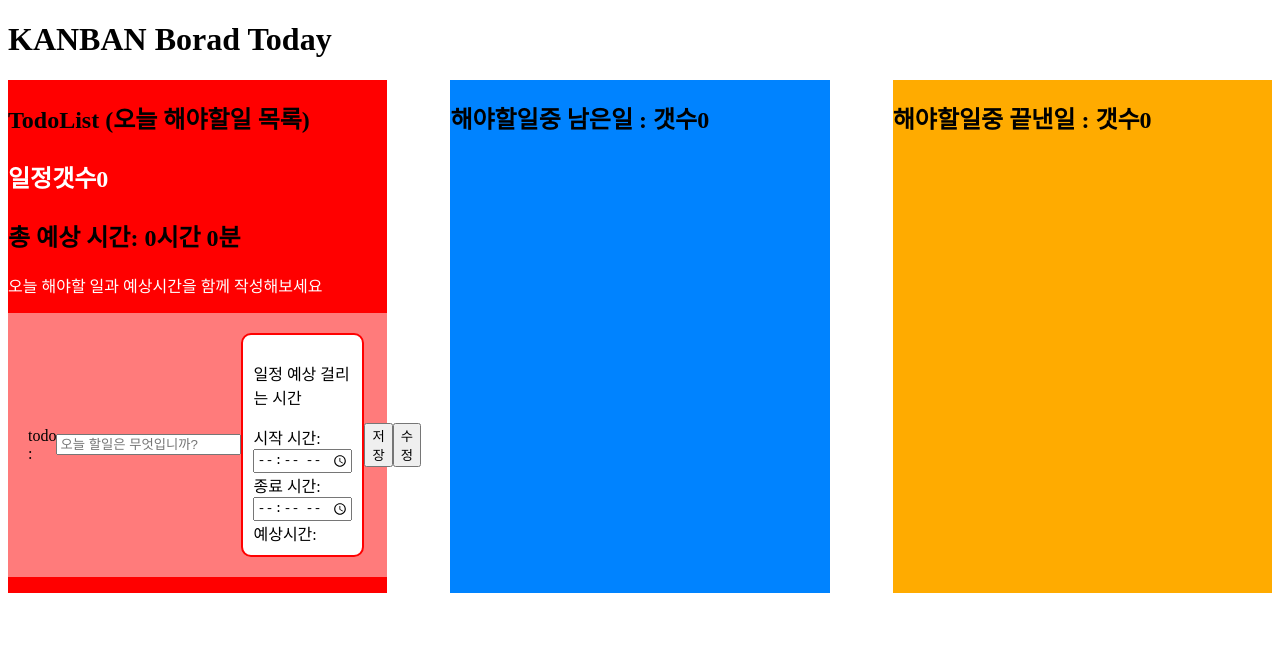
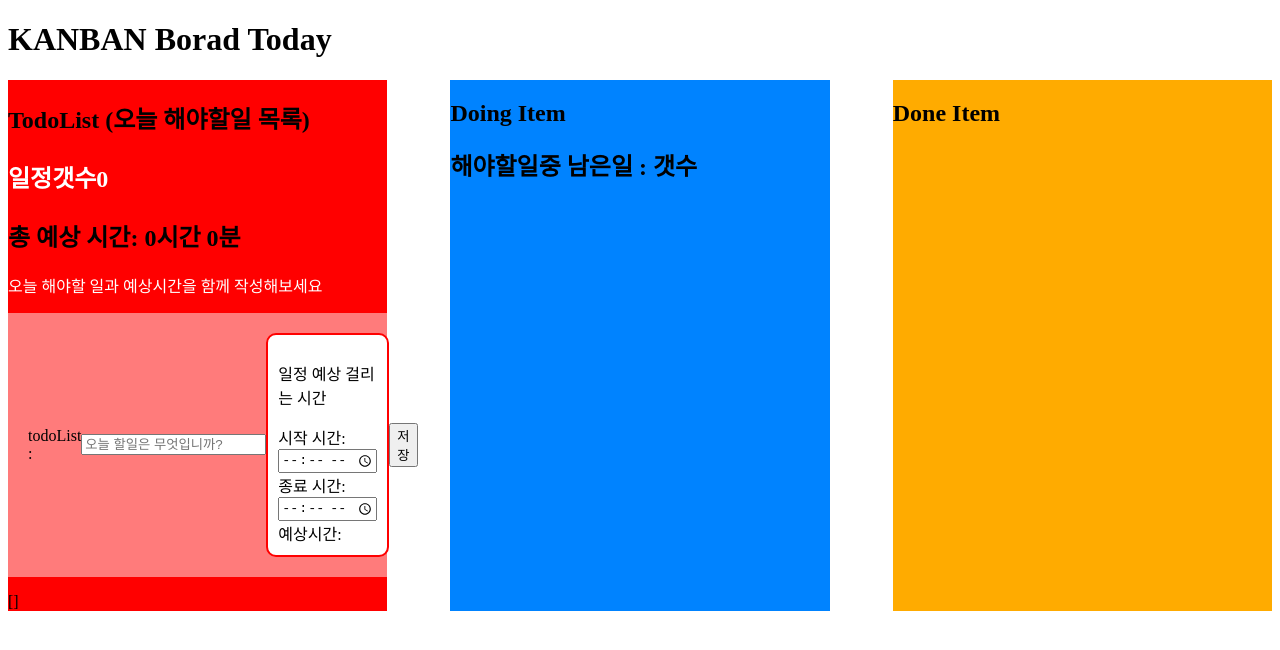
Before and after one commit to gnuoynim/KANBANBoard, a Vue app: page / in a window 1280 px wide. Shown: the top 650 px of the page. Built offline with nearby package versions, Linux system fonts and the light colour scheme.

Commit message:
store modify

```diff
--- a/src/App.vue
+++ b/src/App.vue
@@ -11,58 +11,40 @@
       </h2>
       <p>오늘 해야할 일과 예상시간을 함께 작성해보세요</p>
       <div class="inputBox">
-        todo : <input ref="todoInput" type="text" placeholder="오늘 할일은 무엇입니까?" />
+        todoList : <input ref="todoInput" type="text" placeholder="오늘 할일은 무엇입니까?" />
         <Time />
         <button type="submit" @click="() => addTodo(todoInput)">저장</button>
-        <button type="button">수정</button>
       </div>
+      <Modal :modal="modal" :push="push" :todoStore="todoStore" @closeModal="modal = false, selected" />
       <ul>
-        <li v-for="(list, index) in  todoStore.todoList  " :key="list">
+        <li v-for="(list, index) in  todoStore.todoList " :key="list">
           <input type="checkBox" />
-          <span>일정추가:{{ list.text }} ,</span><span>예상 시간 : {{ list.time }}</span>
+          <span>일정추가:{{ list }} ,</span><span>예상 시간 : {{ list.time }}</span>
           <div>
             <button type="button" @click="push = index; modal = true">자세한 일정추가</button>
             <button type="button" @click=" deleteTodo(index) ">일정삭제</button>
           </div>
         </li>
       </ul>
-      <Modal :modal=" modal " :push=" push " :todoStore=" todoStore " @closeModal=" modal = false, selected " />
+      {{ todoStore.todoList }}
     </div>
-    <div class="items">
-      <h2>해야할일중 남은일 : 갯수{{ detailTodo.boards.length }}</h2>
-      <ul>
-        <li v-for="(  item, i  ) in  detailTodo.boards  " :key=" i ">
-          <input type="checkbox">{{ item.text }}
-          <button @click=" moveItem(item,
 
-          'boards', 'boardSelect') ">완료</button>
-        </li>
-      </ul>
-    </div>
-    <div class="itemsYellow">
-      <h2>해야할일중 끝낸일 : 갯수{{ detailTodo.boardSelect.length }}</h2>
-      <ul>
-        <li v-for="(  item, i  ) in   detailTodo.boardSelect  ">
-          <input type="checkbox">{{ item.text }}
-          <button @click=" moveItem(item, 'boardSelect', 'boards') ">미완료</button>
-        </li>
-      </ul>
-    </div>
+    <DoingItem :todoStore=" todoStore " class="items" />
+    <DoneItem :todoStore=" todoStore " class="itemsYellow" />
   </div>
 </template>
 
 <script setup>
-import { ref} from 'vue'
+import { ref, computed } from 'vue'
 import { useTodoStore } from './store/todo.js'
 import Modal from './components/Modal.vue'
-import { useDetailStore } from './store/detailTodo.js'
 import Time from './components/Time.vue'
-import { computed } from 'vue';
+import DoingItem from './components/DoingItem.vue'
+import DoneItem from './components/DoneItem.vue'
 
 const todoStore = useTodoStore();
 const modal = ref(false);
 const push = ref(0); // 클릭한값
-const detailTodo = useDetailStore();
 const todoInput = ref(null);
 
 const addTodo = (inputElement) => {
@@ -72,7 +54,8 @@ const addTodo = (inputElement) => {
   }
   const newItem = {
     text: inputElement.value,
-    time: todoStore.todoTime
+    time: todoStore.todoTime,
+    id: push.value,
   };
   todoStore.addTodo(newItem);
   inputElement.value = '';
@@ -82,11 +65,9 @@ const deleteTodo = index => {
   todoStore.todoList.splice(index, 1);
 }
 
-
 const totalTime = computed(() => {
   let totalHours = 0;
   let totalMinutes = 0;
-
   todoStore.todoList.forEach((item) => {
     if (item.time) {
       const timeComponents = item.time.split('시간');
@@ -96,17 +77,16 @@ const totalTime = computed(() => {
       totalMinutes += minutes;
     }
   });
-
   totalHours += Math.floor(totalMinutes / 60);
   totalMinutes %= 60;
   return `${totalHours}시간 ${totalMinutes}분`;
 });
 
 const moveItem = (item, fromList, toList) => {
-  const fromIndex = detailTodo[fromList].indexOf(item);
+  const fromIndex = todoStore[fromList].indexOf(item);
   if (fromIndex > -1) {
-    detailTodo[fromList].splice(fromIndex, 1);
-    detailTodo[toList].push(item);
+    todoStore[fromList].splice(fromIndex, 1);
+    todoStore[toList].push(item);
   }
 };
 
--- a/src/components/DoingItem.vue
+++ b/src/components/DoingItem.vue
@@ -2,12 +2,9 @@
   <div>
     <h2>Doing Item</h2>
     <div class="items">
-      <h2>해야할일중 남은일 : 갯수{{ detailTodo.boards.length }}</h2>
+      <h2>해야할일중 남은일 : 갯수{{  }}</h2>
       <ul>
-        <li v-for="(  item, i  ) in  detailTodo.boards  " :key="i">
-          <input type="checkbox">{{ item.text }}
-          <button @click="moveItem(item, 'boards', 'boardSelect')">완료</button>
-        </li>
+        <!-- <li v-for="todoStore in todoStore" :key="todoStore">{{ todoStore }}</li> -->
       </ul>
     </div>
   </div>
@@ -15,6 +12,10 @@
 
 <script setup>
 
+const props = defineProps({
+  todoStore: Object
+})
+
 </script>
 
 <style lang="scss" scoped></style>
--- a/src/components/Modal.vue
+++ b/src/components/Modal.vue
@@ -7,21 +7,21 @@
         <div class="selectBox">
           일정을 자세히 나눠보세요: {{ selected }}
           <select v-model="selected" @change="setSelected">
-            <option v-for="(option, index) in detailTodo.typeOption" :key="index">
+            <option v-for="(option, index) in todoStore.typeOption" :key="index">
               {{ Object.keys(option)[0] }}
             </option>
           </select>
         </div>
-        <input type="text" @keyup.enter.prevent="addDetail" placeholder="일정을 자세하게 작성해보세요" />
+        <input type="text" ref="detailInput" @keyup.enter.stop.prevent="addDetail" placeholder="일정을 자세하게 작성해보세요" />
       </div>
       <div>
         <ul>
-          <li v-for=" (detail, index) in detailTodo.detailList" :key="index">
-            {{ detail.text }} {{ detail.status }}
+          <li v-for=" (detail, index) in todoStore.detailList" :key="index">
+            <input type="checkbox"/>{{ detail.detail }} {{ detail.id }}
           </li>
         </ul>
       </div>
-      <button type="button" @click.stop="$emit('closeModal'); $emit('selected', selected); detailTodo.detailList = []"
+      <button type="button" @click.stop="$emit('closeModal'); $emit('selected', selected); todoStore.detailList = []"
         class="addButton">일정추가 완료</button>
     </div>
   </div>
@@ -30,32 +30,24 @@
 <script setup>
 
 import { ref } from 'vue'
-import { useDetailStore } from '../store/detailTodo.js'
 import { useTodoStore } from '../store/todo';
 
 const selected = ref('doing');
-const detailTodo = useDetailStore();
 const todoStore = useTodoStore();
+const detailInput = ref(null)
 
-
-const addDetail = event => {
-  const detailItem = {
-    text: event.target.value,
-    status: selected.value
-  };
-
-  detailTodo.detailList.push(detailItem);
-
-  if (selected.value == 'doing') {
-    detailTodo.boards.push(detailItem);
-  } else if (selected.value == 'done') {
-    detailTodo.boardSelect.push(detailItem);
+const addDetail = (event) => {
+  event.stopPropagation();
+  const detailText = {
+    id: props.push,
+    detail: event.target.value,
   }
-  event.target.value = '';
+  todoStore.addTodoDetail(detailText);
+  event.target.value =''
 };
 
 const setSelected = event => {
-  detailTodo.setSelected(event.target.value);
+  todoStore.setSelected(event.target.value);
 };
 
 const props = defineProps({
@@ -123,4 +115,5 @@ const props = defineProps({
   input {
     width: 80%;
   }
-}</style>
+}
+</style>
--- a/src/store/detailTodo.js
+++ /dev/null
@@ -1,31 +0,0 @@
-import { defineStore } from 'pinia'
-
-export const useDetailStore = defineStore('detailStore', {
-  state: () => ({
-    detailList: [],
-    boards: [],
-    boardSelect: [],
-    doneList: [],
-    boards: [],
-    todoOption: [{ doing: '' }, { done: '' }],
-    selectedBoard: 0,
-  }),
-  getters: {
-    typeOption: (state) => state.todoOption,
-  },
-  actions: {
-    setSelected(selected) {
-      this.selectedBoard = selected
-    },
-    addDetail(event) {
-      if (this.selectedBoard === 'doing') {
-        this.doingList.push(event.target.value)
-        this.boards.push(event.target.value)
-      } else if (this.selectedBoard === 'done') {
-        this.doneList.push(event.target.value)
-        this.boardSelect.push(event.target.value)
-      }
-      event.target.value = ''
-    },
-  },
-})
--- a/src/store/todo.js
+++ b/src/store/todo.js
@@ -3,23 +3,42 @@ import { defineStore } from 'pinia'
 export const useTodoStore = defineStore('todoStore', {
   state: () => ({
     todoList: [],
-    todoOption: '',
-    todoTime :''
+    todoDetail: [],
+    doingBoard: [],
+    doneBoard: [],
+    detailList: [],
+    boardSelect: [],
+    doneList: [],
+    doingList:[],
+    todoOption: [{ doing: '' }, { done: '' }],
   }),
   getters: {
-
+    typeOption: (state) => state.todoOption,
   },
   actions: {
     addTodo(item) {
       const newItem = {
         text: item.text,
-        time: this.todoTime
-      };
+        time: this.todoTime,
+        id: this.todoList.length,
+      }
       this.todoList.push(newItem);
+      return newItem.id;
     },
     setTodoTime(time) {
-      this.todoTime = time;
+      this.todoTime = time
+    },
+    addTodoDetail(item){
+
+      const newItem = {
+        detail : item.detail,
+
+      }
+      this.detailList.push(newItem)
+    },
+    setSelected(selected) {
+      this.selectedBoard = selected
     },
 
-  }
+  },
 })
```
Also changed, not shown: src/store/alert.js (deleted, +0 -18 lines), src/store/counter.js (deleted, +0 -17 lines), src/components/TodolistItem.vue (renamed from src/components/TodoItem.vue).
